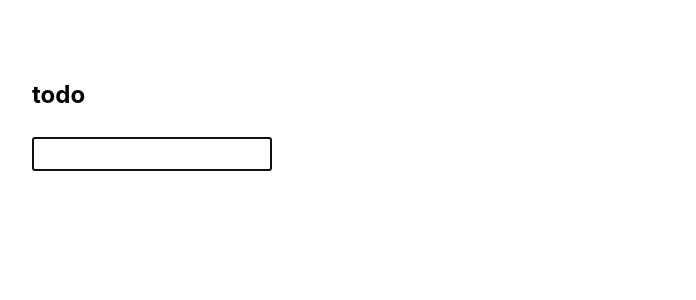
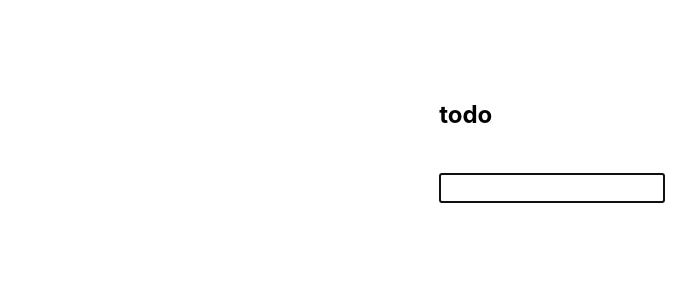
Before and after one commit to melodyni/todo-app-react, a React (Create React App) app: page / in a window 1280 px wide. Shown: the top 300 px of the page, without its empty margins (88-784 px from the left). Built offline with nearby package versions, Linux system fonts and the light colour scheme.

Commit message:
added id for each task

```diff
--- a/src/todo.css
+++ b/src/todo.css
@@ -22,16 +22,19 @@
 .flex {
   display: flex;
   margin: 0vh 2vw 2vh 0vh;
+}
+
+.container {
+  margin: 10vh 15vh;
+  cursor: pointer;
+  display: flex;
+  justify-content: space-evenly;
   cursor: pointer;
 }
 
-.container {
-  width: 20%;
-  margin: 10vh 15vh;
-}
-
 input {
-  height: 3.5vh;
-  margin: 1vh 0;
+  height: 3vh;
+  width: 17vw;
+  margin: 3vh 0 1vh 0;
   font-size: large;
 }
--- a/src/todoComponents/Task.js
+++ b/src/todoComponents/Task.js
@@ -1,11 +1,12 @@
 import React from 'react';
 import '../todo.css';
 
-const Task = ({ task, id, updateTaskStatus }) => {
+const Task = ({ task, updateTaskStatus }) => {
+  const { id, message, status } = task;
   return (
-    <div onClick={() => updateTaskStatus(id)} className={`flex ${task.status}`}>
+    <div onClick={() => updateTaskStatus(id)} className={`flex ${status}`}>
       <div className='checkBox'></div>
-      <div className='text'>{task.message}</div>
+      <div className='text'>{message}</div>
     </div>
   );
 };
--- a/src/todoComponents/TaskList.js
+++ b/src/todoComponents/TaskList.js
@@ -2,13 +2,8 @@ import React from 'react';
 import Task from './Task';
 
 const TaskList = ({ tasks, updateTaskStatus }) => {
-  return tasks.map((task, index) => (
-    <Task
-      task={task}
-      key={index}
-      id={index}
-      updateTaskStatus={updateTaskStatus}
-    />
+  return tasks.map((task) => (
+    <Task task={task} key={task.id} updateTaskStatus={updateTaskStatus} />
   ));
 };
 
--- a/src/todoComponents/Todo.js
+++ b/src/todoComponents/Todo.js
@@ -7,6 +7,7 @@ import { getDefaultStatus, getNextStatus } from './status';
 class Todo extends React.Component {
   constructor(props) {
     super(props);
+    this.lastId = 1;
     this.state = { title: 'todo', tasks: [] };
     this.addTask = this.addTask.bind(this);
     this.updateTaskStatus = this.updateTaskStatus.bind(this);
@@ -14,16 +15,20 @@ class Todo extends React.Component {
   }
 
   addTask(task) {
-    const newTask = { message: task, status: getDefaultStatus() };
+    const id = this.lastId++;
+    const newTask = { id, message: task, status: getDefaultStatus() };
     this.setState((state) => ({
       tasks: [...state.tasks, newTask],
     }));
   }
 
   updateTaskStatus(id) {
-    const tasks = [...this.state.tasks];
-    tasks[id].status = getNextStatus(tasks[id].status);
-    this.setState({ tasks });
+    this.setState((state) => {
+      const tasks = state.tasks.map((task) => ({ ...task }));
+      const taskToUpdate = tasks.find((task) => task.id === id);
+      taskToUpdate.status = getNextStatus(taskToUpdate.status);
+      return { title: state.title, tasks };
+    });
   }
 
   updateTitle(title) {
```
